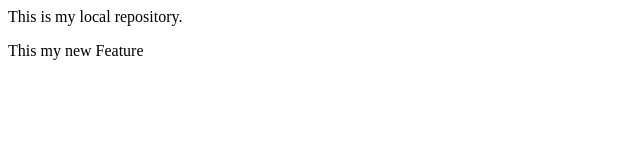
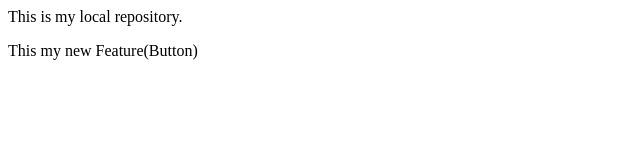
Before and after one commit to Kavita1128/LocalRepo, a plain HTML site: page index.html in a window 1280 px wide. Shown: the full height of the page, 0-640 px from the left. Drawn offline with Linux system fonts and the light colour scheme.

Commit message:
Add Button

```diff
--- a/index.html
+++ b/index.html
@@ -1,2 +1,2 @@
 <p> This is my local repository.</p>
-<p> This my new Feature</p>
+<p> This my new Feature(Button)</p>
```
